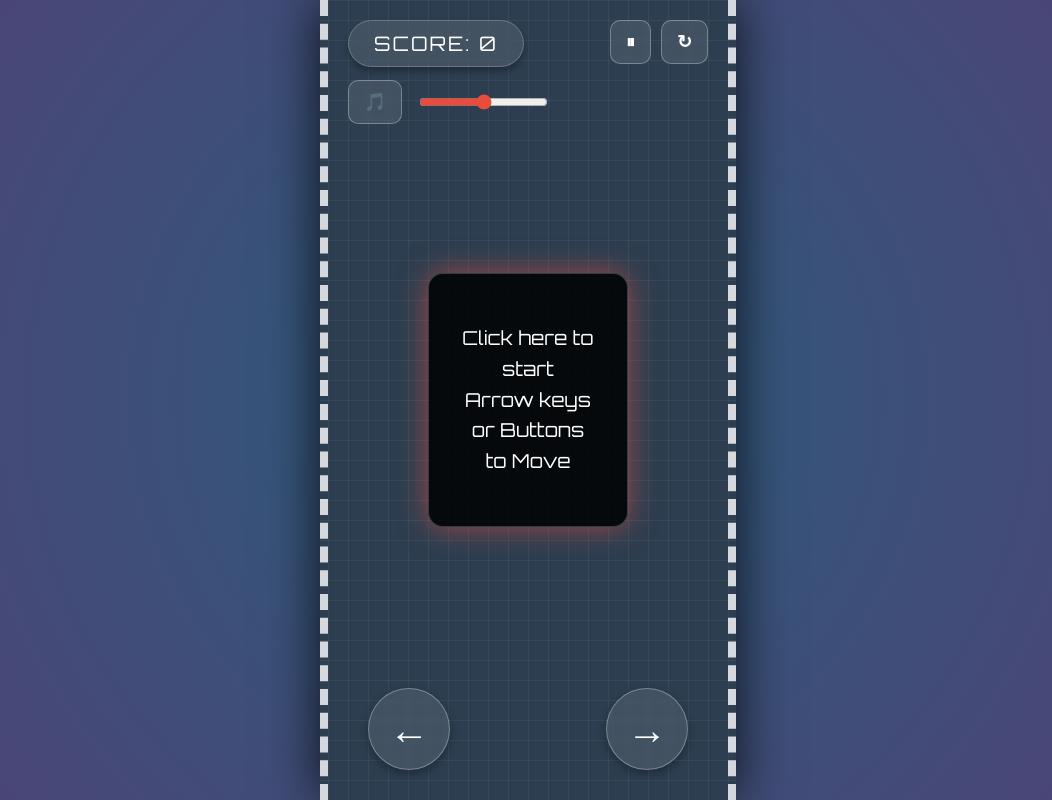
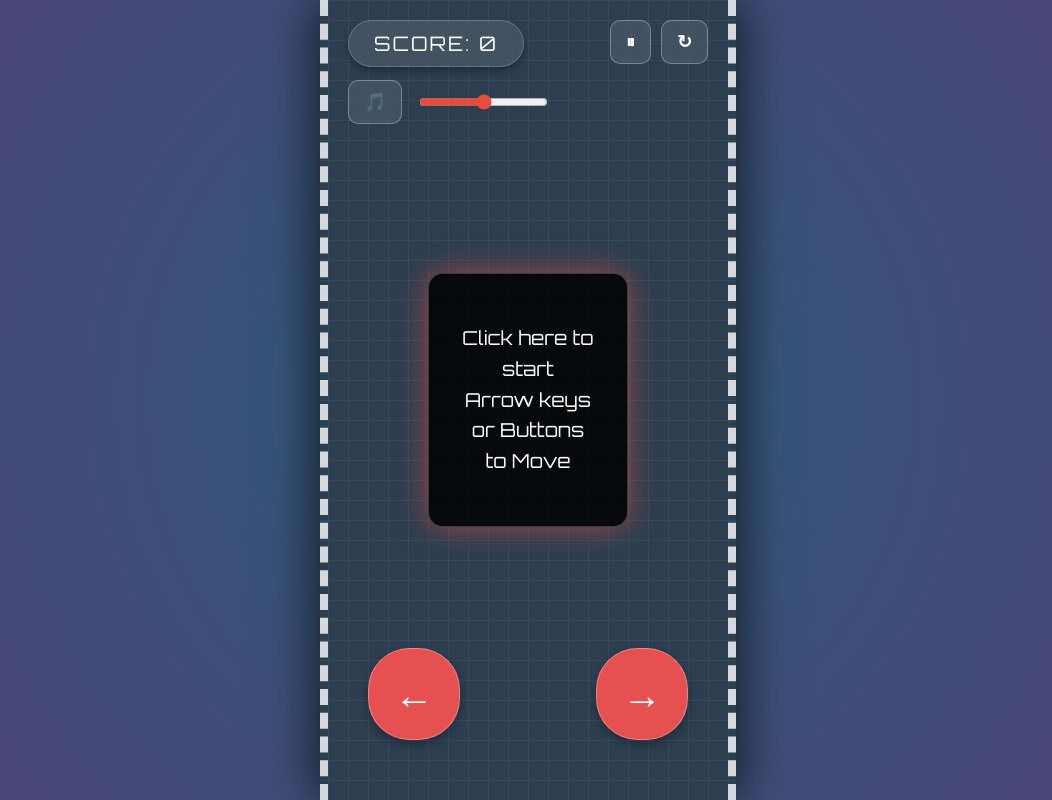
Before and after one commit to mdsoumik278/Game, a plain HTML site: page index.html in a window 1280 px wide. Shown: the whole page, without its empty margins (112-1164 px from the left). Drawn offline with Linux system fonts and the light colour scheme.

Commit message:
style: adjust control button positioning and styling for improved layout

```diff
--- a/index.html
+++ b/index.html
@@ -153,7 +153,7 @@
         /* --- CONTROLS (BOTTOM) --- */
         .controls {
             position: absolute;
-            bottom: 30px;
+            bottom: 60px;
             width: 100%;
             display: flex;
             justify-content: space-between;
@@ -164,12 +164,12 @@
         }
 
         .control-btn {
-            width: 80px;
-            height: 80px;
-            background: rgba(255, 255, 255, 0.1);
+            width: 90px;
+            height: 90px;
+            background: rgb(230, 80, 80);
             backdrop-filter: blur(5px);
             border: 1px solid rgba(255, 255, 255, 0.3);
-            border-radius: 50%;
+            border-radius: 45%;
             color: white;
             font-size: 40px;
             display: flex;
```
